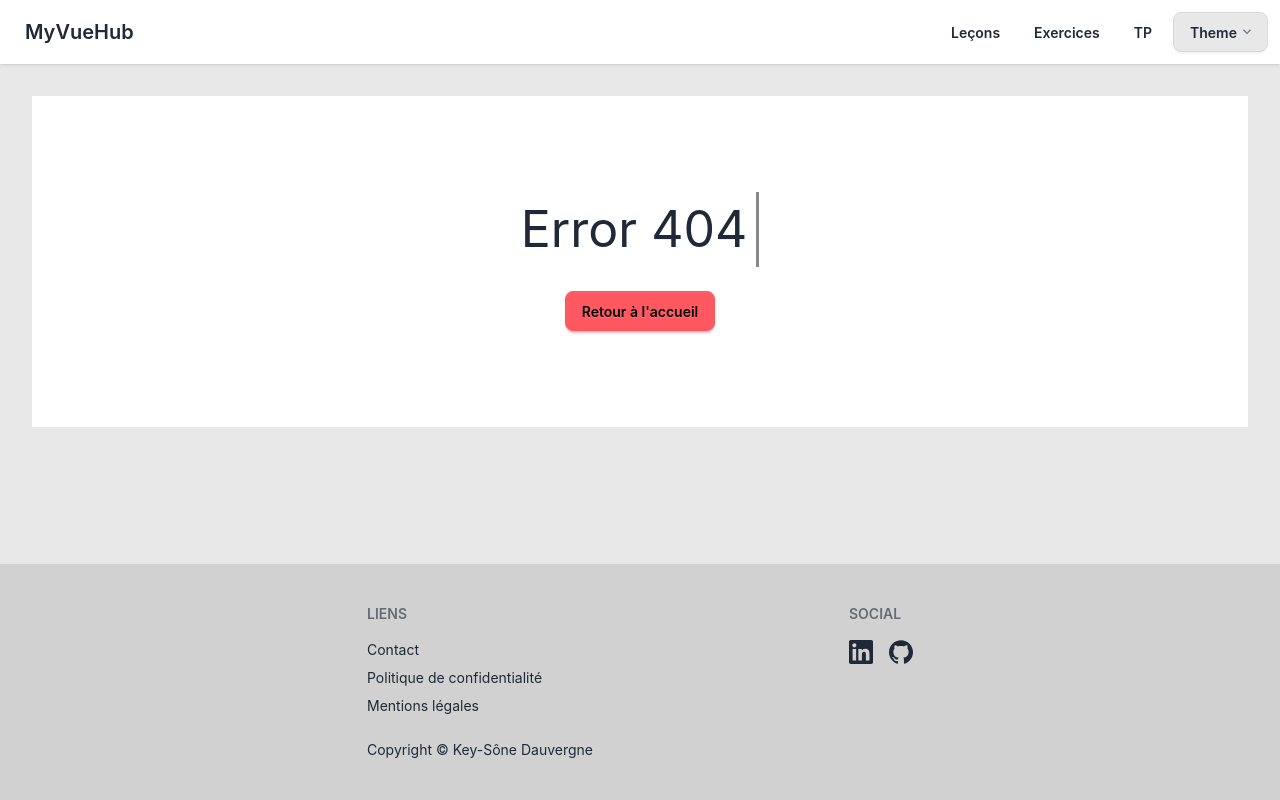
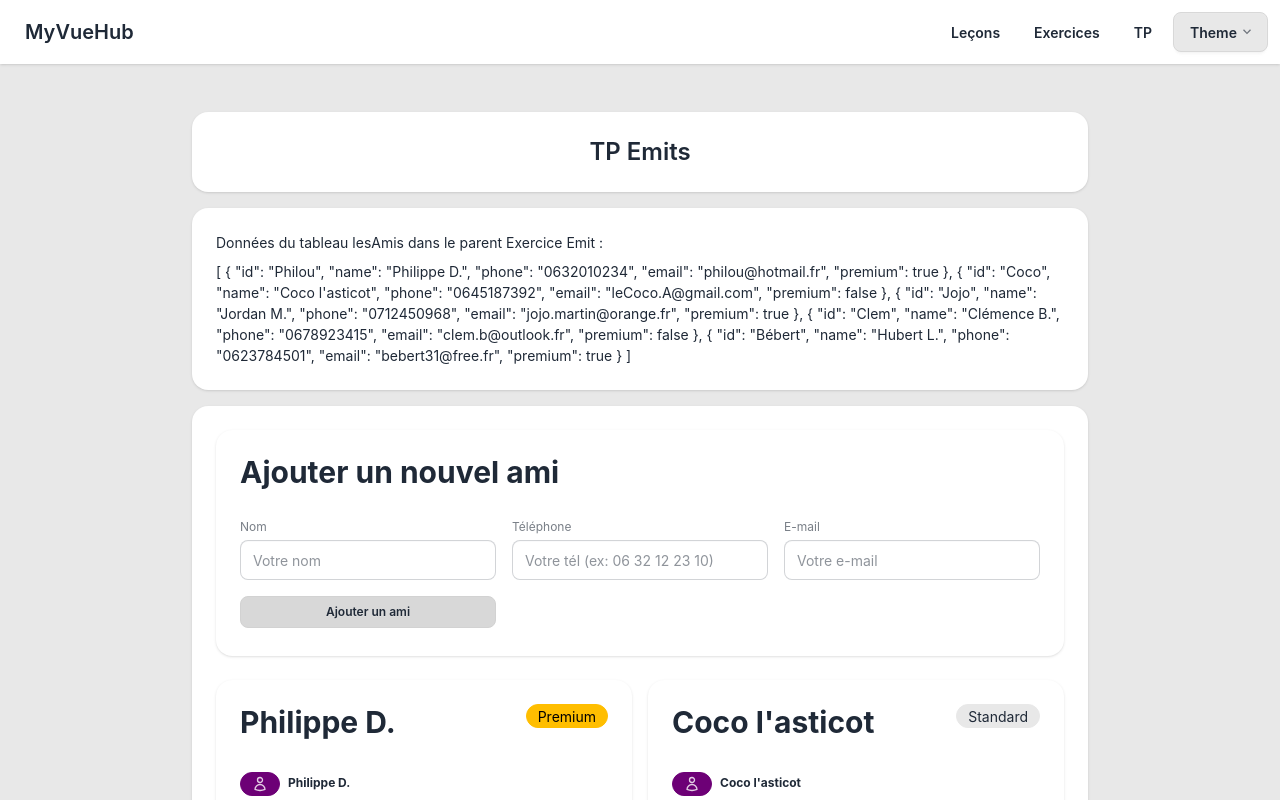
Before and after one commit to kdauvergne/my-vue-hub, a Vue app: page /tp/TP-emits in a window 1280 px wide. Before the commit this address had no page. Shown: the top 800 px of the page. Built offline with nearby package versions, Linux system fonts and the light colour scheme.

Commit message:
update router for tp emits

```diff
--- a/src/router/router.exercices.js
+++ b/src/router/router.exercices.js
@@ -49,11 +49,6 @@ const exercicesRoutes = [
     component: () => import("../views/exercices/ExerciceProps.vue"),
     meta: { title: "Exercice Props" },
   },
-  {
-    path: "/exercices/exercice-emits",
-    component: () => import("../views/exercices/ExerciceEmits.vue"),
-    meta: { title: "Exercice Emits" },
-  },
 ];
 
 export default exercicesRoutes;
--- a/src/router/router.tp.js
+++ b/src/router/router.tp.js
@@ -29,6 +29,11 @@ const tpRoutes = [
     component: () => import("../views/Users.vue"),
     meta: { title: "TP Router et Props" },
   },
+  {
+    path: "/tp/TP-emits",
+    component: () => import("../views/exercices/ExerciceEmits.vue"),
+    meta: { title: "TP Emits" },
+  },
 ];
 
 export default tpRoutes;
--- a/src/views/exercices/ExerciceEmits.vue
+++ b/src/views/exercices/ExerciceEmits.vue
@@ -2,7 +2,7 @@
   <div class="max-w-4xl mx-auto flex flex-col gap-4 mt-4">
     <div class="card bg-base-100 shadow-sm">
       <div class="card-body">
-        <h2 class="card-title text-2xl justify-center">Exercice Emits</h2>
+        <h2 class="card-title text-2xl justify-center">TP Emits</h2>
       </div>
     </div>
     <div class="card bg-base-100 shadow-sm">
```
